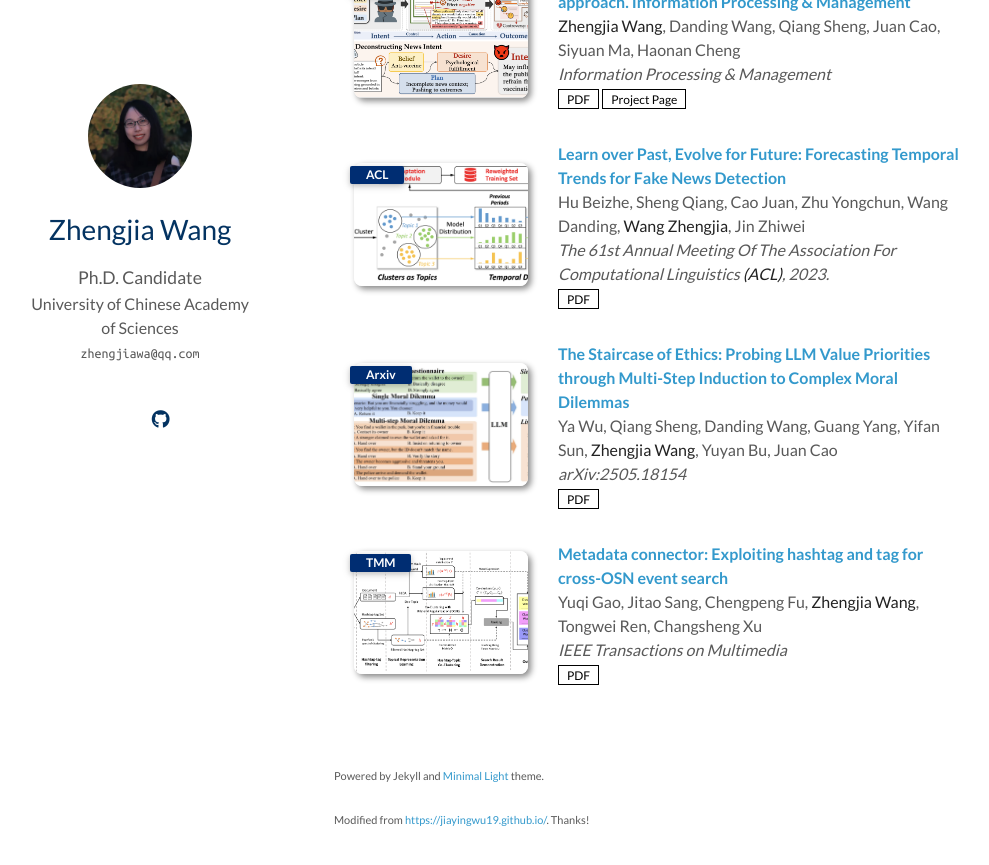
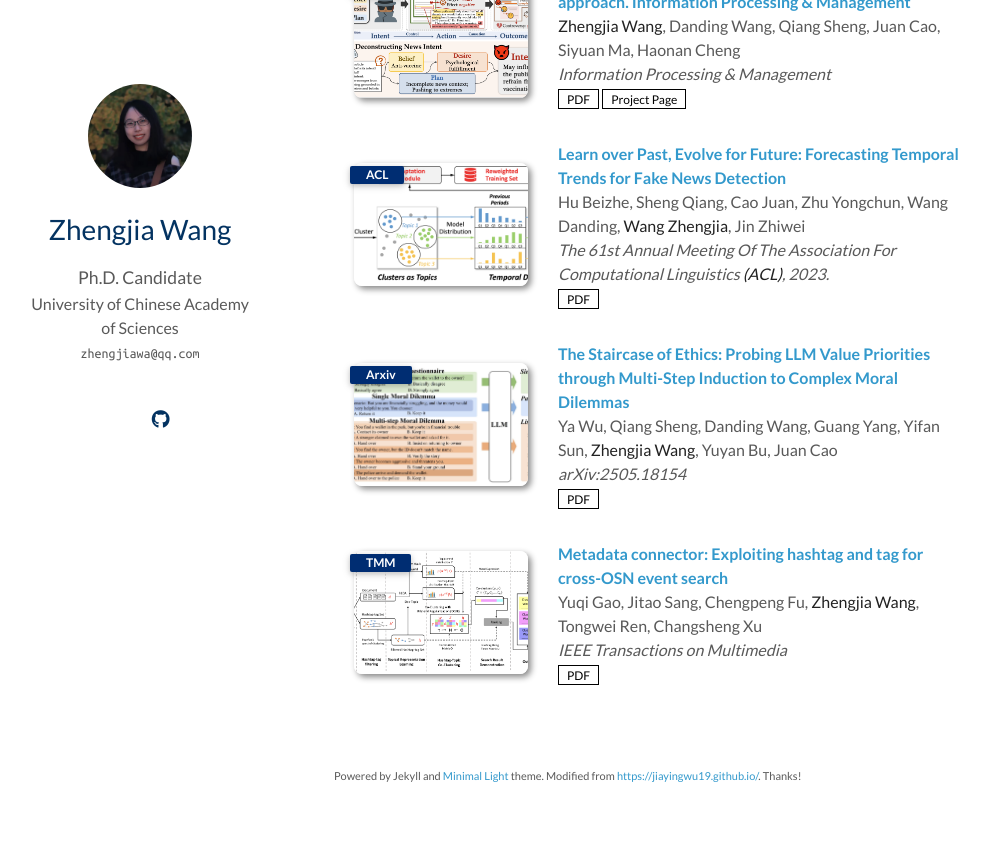
Before and after one commit to zhengjiawa/zhengjiawa.github.io, a Jekyll site: the page built from index.md, in a window 1280 px wide and 900 px high, scrolled down 685 px. Shown: the top 865 px of the window, without its empty margins (136-1125 px from the left). Built offline with Jekyll 4.4.1, drawn with Linux system fonts in a browser that asks for light colours; a style sheet for code colours, icons or effects is not loaded; our own code applies the rules of GitHub Pages for plain Markdown files.

Commit message:
Update homepage.html

```diff
--- a/_layouts/homepage.html
+++ b/_layouts/homepage.html
@@ -100,8 +100,8 @@
       <br>
 
       {% if site.enable_footnote %}
-      <p><small>Powered by Jekyll and <a href="https://github.com/yaoyao-liu/minimal-light" target="_blank" rel="noopener">Minimal Light</a> theme.</small></p>
-      <p><small>Modified from <a href="https://jiayingwu19.github.io/" target="_blank">https://jiayingwu19.github.io/</a>. Thanks!</small></p>
+      <p><small>Powered by Jekyll and <a href="https://github.com/yaoyao-liu/minimal-light" target="_blank" rel="noopener">Minimal Light</a> theme.
+      Modified from <a href="https://jiayingwu19.github.io/" target="_blank">https://jiayingwu19.github.io/</a>. Thanks!</small></p>
       {% endif %}
 
       </section>
```
